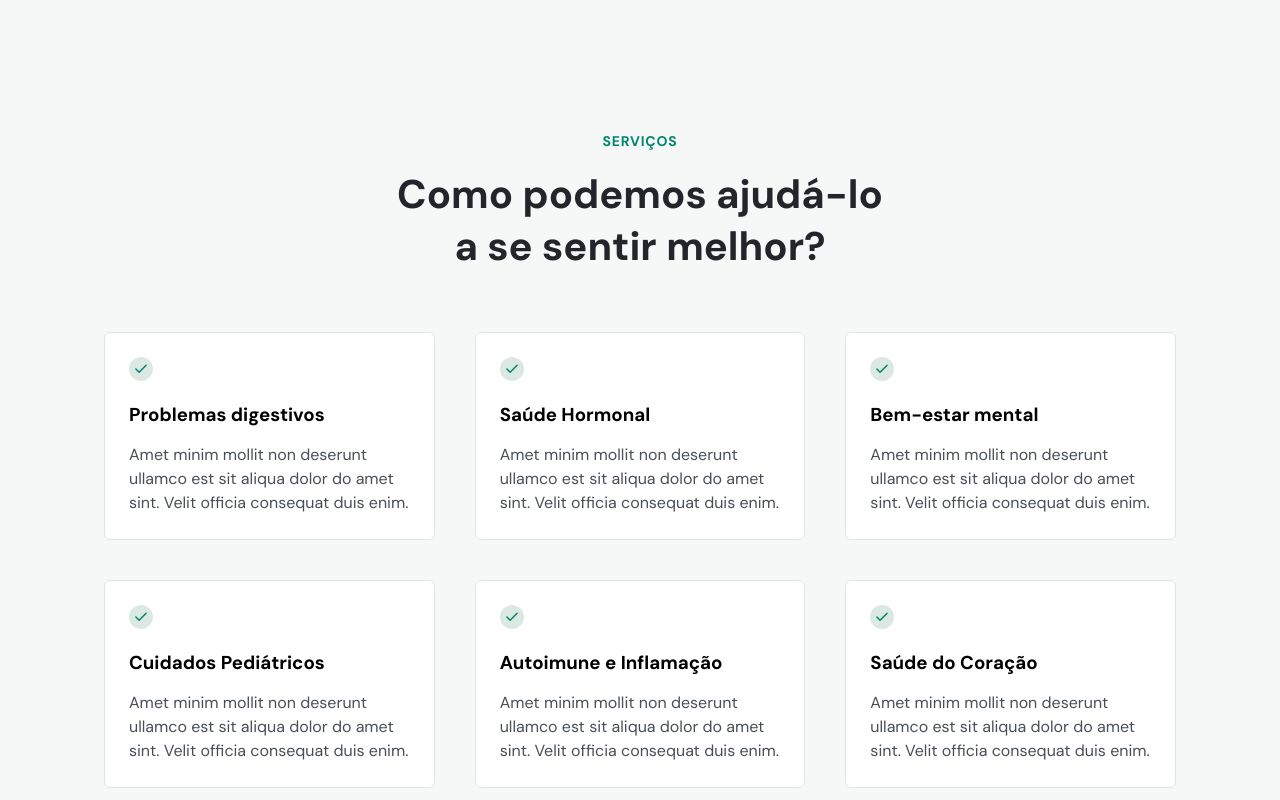
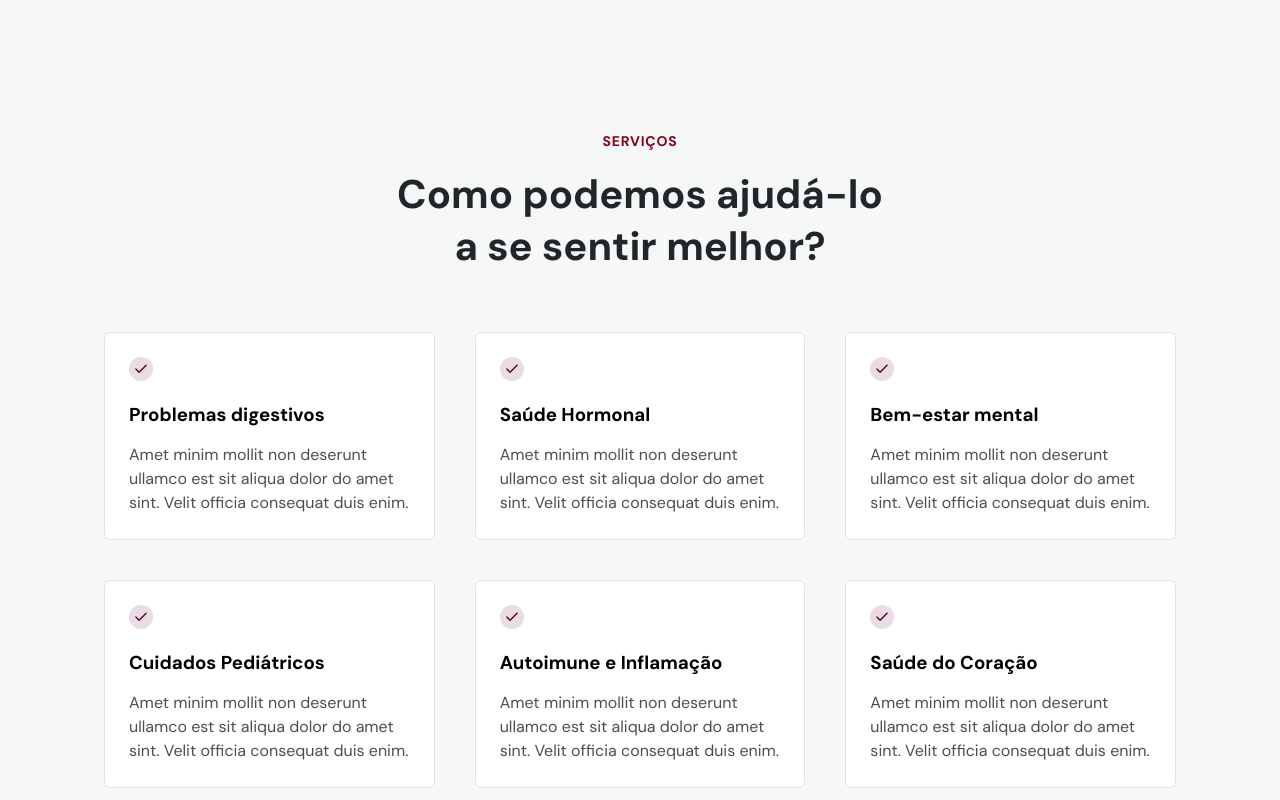
Before and after one commit to guylhermed/site-espaco-eleva, a plain HTML site: page index.html in a window 1280 px wide. Shown: the part 860-1660 px from the top of the page. Drawn offline with nearby package versions, Linux system fonts and the light colour scheme.

Commit message:
Atualização cores

```diff
--- a/index.html
+++ b/index.html
@@ -313,7 +313,7 @@
                 <circle cx="12" cy="12" r="12" fill="#DCE9E2" />
                 <path
                   d="M17.091 8.18182L10.091 15.1818L6.90918 12"
-                  stroke="#00856F"
+                  stroke="#610621"
                   stroke-width="1.5"
                   stroke-linecap="round"
                   stroke-linejoin="round"
@@ -337,7 +337,7 @@
                 <circle cx="12" cy="12" r="12" fill="#DCE9E2" />
                 <path
                   d="M17.091 8.18182L10.091 15.1818L6.90918 12"
-                  stroke="#00856F"
+                  stroke="#610621"
                   stroke-width="1.5"
                   stroke-linecap="round"
                   stroke-linejoin="round"
@@ -361,7 +361,7 @@
                 <circle cx="12" cy="12" r="12" fill="#DCE9E2" />
                 <path
                   d="M17.091 8.18182L10.091 15.1818L6.90918 12"
-                  stroke="#00856F"
+                  stroke="#610621"
                   stroke-width="1.5"
                   stroke-linecap="round"
                   stroke-linejoin="round"
@@ -385,7 +385,7 @@
                 <circle cx="12" cy="12" r="12" fill="#DCE9E2" />
                 <path
                   d="M17.091 8.18182L10.091 15.1818L6.90918 12"
-                  stroke="#00856F"
+                  stroke="#610621"
                   stroke-width="1.5"
                   stroke-linecap="round"
                   stroke-linejoin="round"
@@ -409,7 +409,7 @@
                 <circle cx="12" cy="12" r="12" fill="#DCE9E2" />
                 <path
                   d="M17.091 8.18182L10.091 15.1818L6.90918 12"
-                  stroke="#00856F"
+                  stroke="#610621"
                   stroke-width="1.5"
                   stroke-linecap="round"
                   stroke-linejoin="round"
@@ -433,7 +433,7 @@
                 <circle cx="12" cy="12" r="12" fill="#DCE9E2" />
                 <path
                   d="M17.091 8.18182L10.091 15.1818L6.90918 12"
-                  stroke="#00856F"
+                  stroke="#610621"
                   stroke-width="1.5"
                   stroke-linecap="round"
                   stroke-linejoin="round"
--- a/style.css
+++ b/style.css
@@ -7,7 +7,7 @@
 }
 
 :root {
-  --hue: 170;
+  --hue: 707;
   --primary-color: hsla(var(--hue), 100%, 26%, 1);
   --headline: hsl(210, 11%, 15%);
   --paragraph: hsl(210, 9%, 31%);
```
